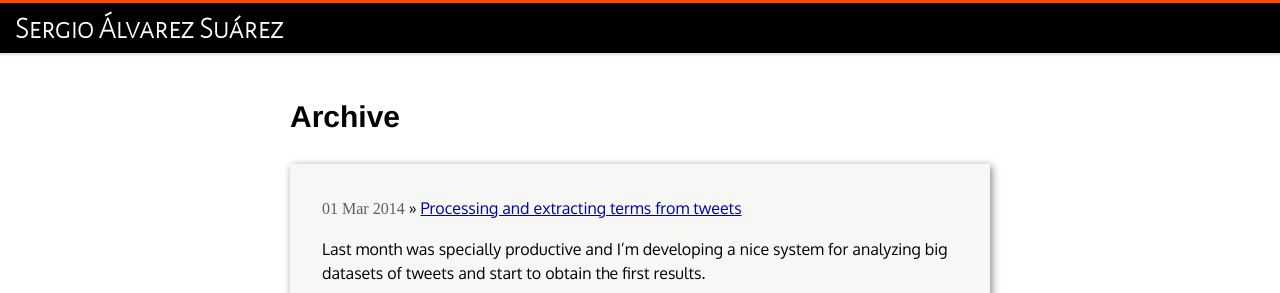
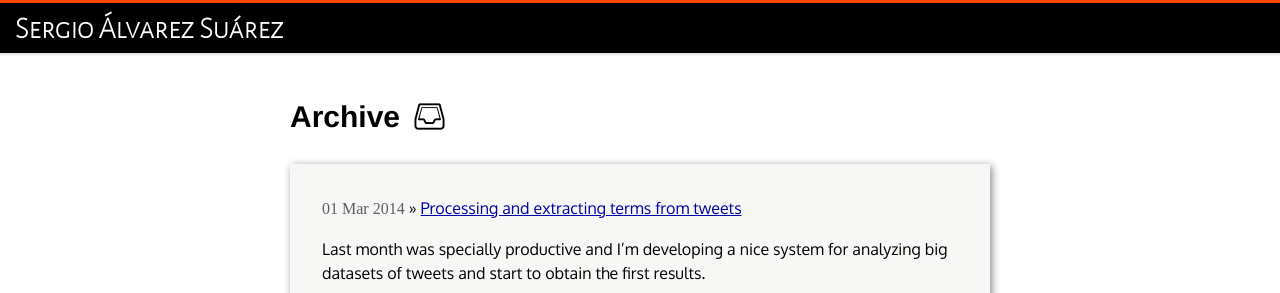
Before and after one commit to sergioalvz/sergioalvz.github.io, a Jekyll site: the page built from archive/index.html, in a window 1280 px wide. Shown: the top 293 px of the page. Built offline with Jekyll 4.4.1, drawn with Linux system fonts in a browser that asks for light colours; some web fonts are replaced; Markdown is read by kramdown in place of the engine named in the settings.

Commit message:
Added Fontello icons. New draft

```diff
--- a/_layouts/default.html
+++ b/_layouts/default.html
@@ -19,6 +19,7 @@
       <link href='http://fonts.googleapis.com/css?family=Alegreya+Sans+SC:100' rel='stylesheet' type='text/css'>
       <link href='http://fonts.googleapis.com/css?family=Oxygen:400,300,700' rel='stylesheet' type='text/css'>
       <link href='http://fonts.googleapis.com/css?family=Shadows+Into+Light+Two' rel='stylesheet' type='text/css'>
+      <link href="/css/fontello.css" rel="stylesheet" >
 
       <script>
         (function(i,s,o,g,r,a,m){i['GoogleAnalyticsObject']=r;i[r]=i[r]||function(){
--- a/_layouts/post.html
+++ b/_layouts/post.html
@@ -4,7 +4,7 @@ comments: true
 ---
 <div class="content_wrapper">
   <h2>{{ page.title }}</h2>
-  <p class="meta">{{ page.date | date_to_string }}</p>
+  <span class="meta">{{ page.date | date_to_string }}</span>
   <div class="post">
     {{ content }}
   </div>
@@ -21,7 +21,9 @@ comments: true
         (document.getElementsByTagName('head')[0] || document.getElementsByTagName('body')[0]).appendChild(dsq);
       })();
     </script>
-    <noscript>Please enable JavaScript to view the <a href="http://disqus.com/?ref_noscript">comments powered by Disqus.</a></noscript>
+    <noscript>
+      Please enable JavaScript to view the <a href="http://disqus.com/?ref_noscript">comments powered by Disqus.</a>
+    </noscript>
     <a href="http://disqus.com" class="dsq-brlink">comments powered by <span class="logo-disqus">Disqus</span></a>
   {% endif %}
 </div>
--- a/archive/index.html
+++ b/archive/index.html
@@ -2,7 +2,7 @@
 layout: default
 ---
 <div class="content_wrapper">
-  <h1>Archive</h1>
+  <h1>Archive <i class="icon-inbox"></i></h1>
   <ul class="posts">
     {% for post in site.posts %}
     <li class="post_excerpt">
--- /dev/null
+++ b/css/fontello.css
@@ -0,0 +1,54 @@
+@font-face {
+  font-family: 'fontello';
+  src: url('./font/fontello.eot?82053055');
+  src: url('./font/fontello.eot?82053055#iefix') format('embedded-opentype'),
+       url('./font/fontello.woff?82053055') format('woff'),
+       url('./font/fontello.ttf?82053055') format('truetype'),
+       url('./font/fontello.svg?82053055#fontello') format('svg');
+  font-weight: normal;
+  font-style: normal;
+}
+/* Chrome hack: SVG is rendered more smooth in Windozze. 100% magic, uncomment if you need it. */
+/* Note, that will break hinting! In other OS-es font will be not as sharp as it could be */
+/*
+@media screen and (-webkit-min-device-pixel-ratio:0) {
+  @font-face {
+    font-family: 'fontello';
+    src: url('../font/fontello.svg?82053055#fontello') format('svg');
+  }
+}
+*/
+
+ [class^="icon-"]:before, [class*=" icon-"]:before {
+  font-family: "fontello";
+  font-style: normal;
+  font-weight: normal;
+  speak: none;
+
+  display: inline-block;
+  text-decoration: inherit;
+  width: 1em;
+  margin-right: .2em;
+  text-align: center;
+  /* opacity: .8; */
+
+  /* For safety - reset parent styles, that can break glyph codes*/
+  font-variant: normal;
+  text-transform: none;
+
+  /* fix buttons height, for twitter bootstrap */
+  line-height: 1em;
+
+  /* Animation center compensation - margins should be symmetric */
+  /* remove if not needed */
+  margin-left: .2em;
+
+  /* you can be more comfortable with increased icons size */
+  /* font-size: 120%; */
+
+  /* Uncomment for 3D effect */
+  /* text-shadow: 1px 1px 1px rgba(127, 127, 127, 0.3); */
+}
+
+.icon-lightbulb-1:before { content: '\e800'; } /* '' */
+.icon-inbox:before { content: '\e802'; } /* '' */
--- a/index.html
+++ b/index.html
@@ -12,7 +12,7 @@ title: Sergio Álvarez Suárez | Home
     </div>
   </section>
   <div class="last_post_container">
-    <h1>Last post</h1>
+    <h1>Last post<i class="icon-lightbulb-1"></i></h1>
     {% assign post = site.posts | first %}
     <div class="post_excerpt">
       <span>{{ post.date | date_to_string }}</span> &raquo; <a href="{{ post.url }}">{{ post.title }}</a>
```
Also changed, not shown: _drafts/my-favorite-dev-blogs.md (added, +29 -0 lines), css/font/fontello.ttf (added), css/font/fontello.woff (added), 2 other files.
